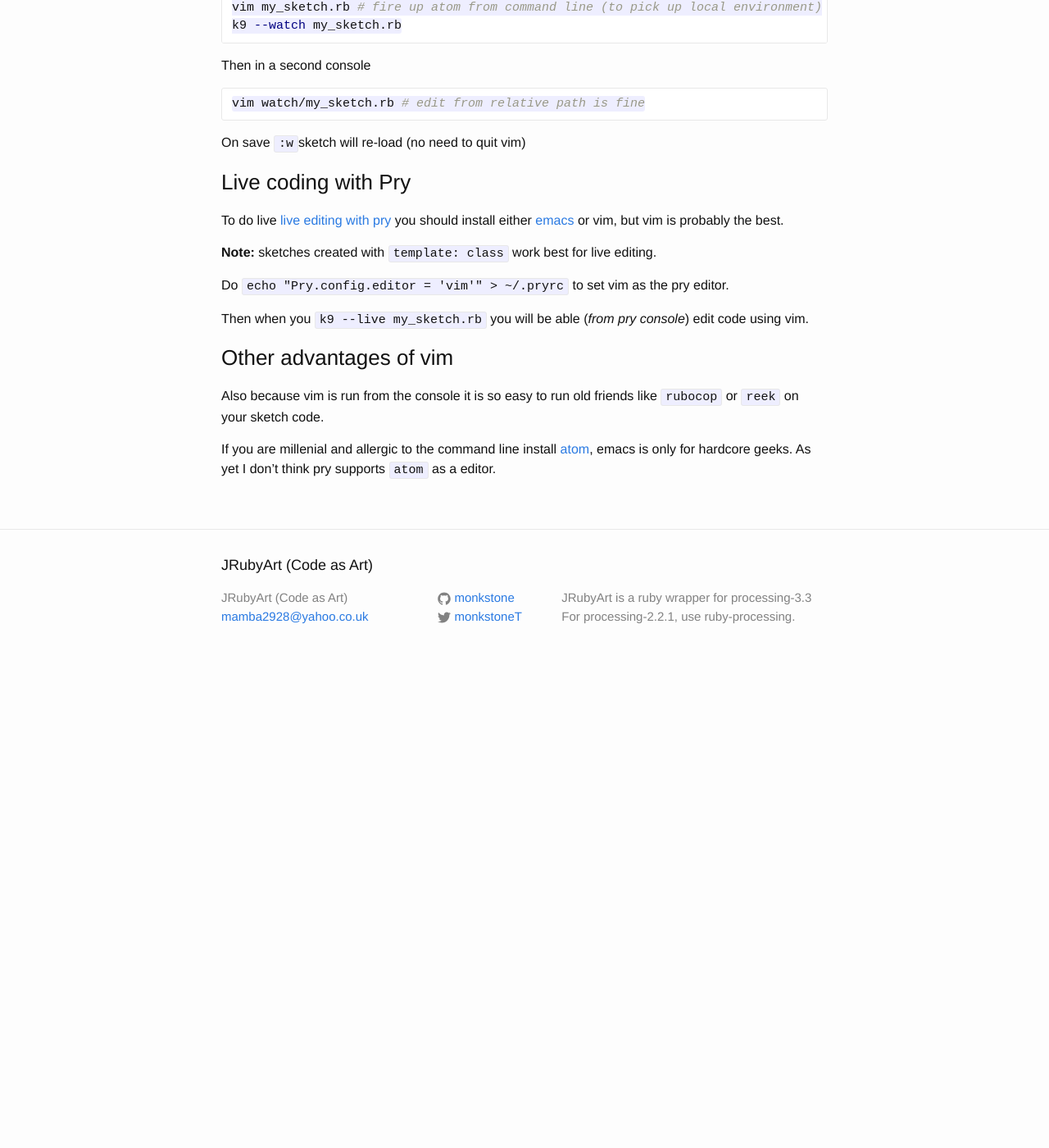
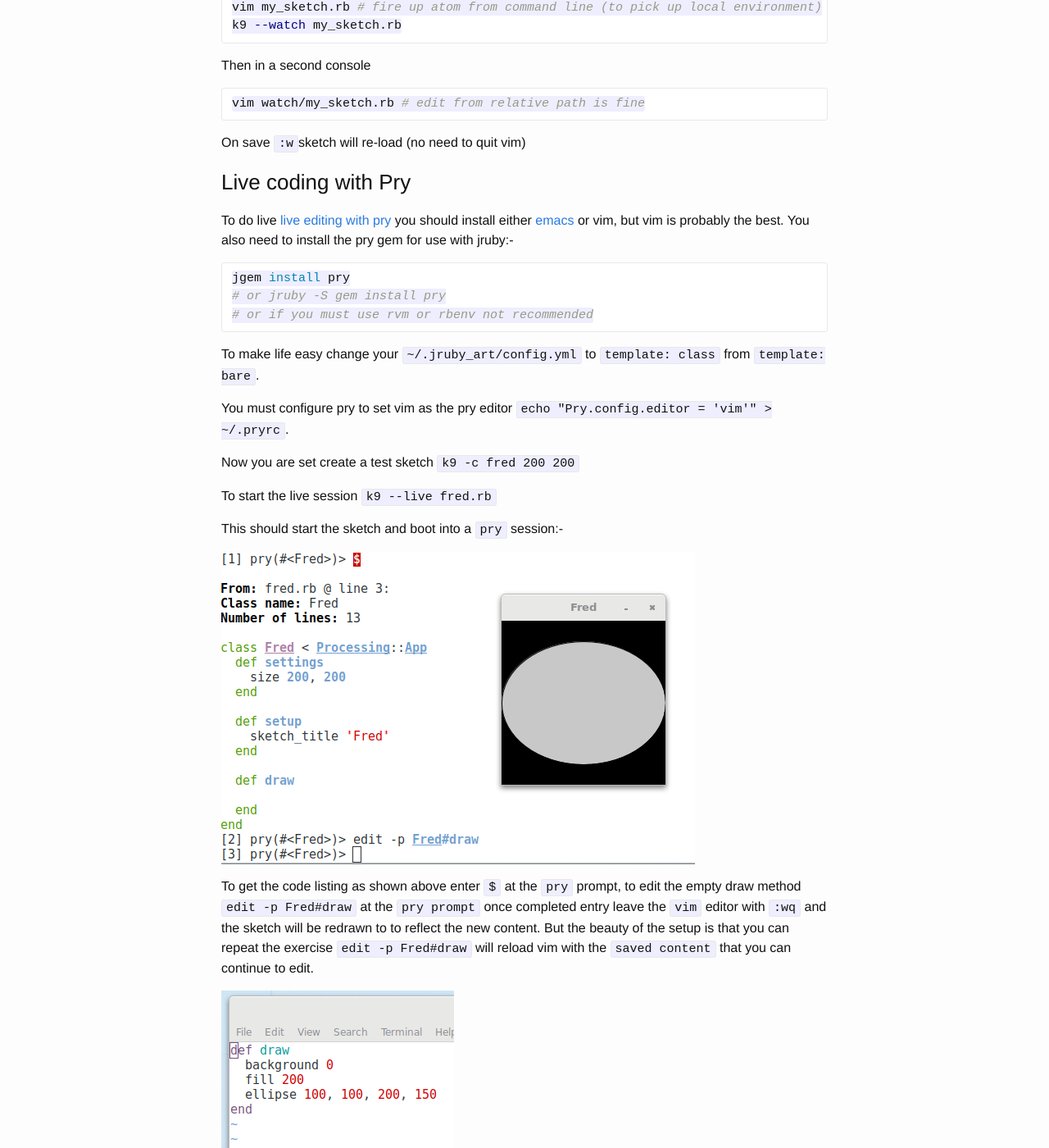
Before and after one commit to ruby-processing/JRubyArt, a Jekyll site: the page built from _editors/vim.md, in a window 1280 px wide and 1400 px high, scrolled down 618 px. Shown: the whole window at 82% size. Built offline with Jekyll 4.4.1, drawn with Linux system fonts in a browser that asks for light colours; before the commit the page ends 1441 px from its top, so only the background shows below that.

Commit message:
more on live edit

````diff
--- a/_editors/vim.md
+++ b/_editors/vim.md
@@ -31,13 +31,30 @@ On save `:w`sketch will re-load (no need to quit vim)
 
 ### Live coding with Pry ###
 
-To do live [live editing with pry][pry] you should install either [emacs][emacs] or vim, but vim is probably the best.
+To do live [live editing with pry][pry] you should install either [emacs][emacs] or vim, but vim is probably the best. You also need to install the pry gem for use with jruby:-
 
-__Note:__ sketches created with `template: class` work best for live editing.
+```bash
+jgem install pry
+# or jruby -S gem install pry
+# or if you must use rvm or rbenv not recommended
+```
 
-Do `echo "Pry.config.editor = 'vim'" > ~/.pryrc` to set vim as the pry editor.
+To make life easy change your `~/.jruby_art/config.yml` to `template: class` from `template: bare`.
 
-Then when you `k9 --live my_sketch.rb` you will be able (_from pry console_) edit code using vim.
+You must configure pry to set vim as the pry editor `echo "Pry.config.editor = 'vim'" > ~/.pryrc`.
+
+Now you are set create a test sketch `k9 -c fred 200 200`
+
+To start the live session `k9 --live fred.rb`
+
+This should start the sketch and boot into a `pry` session:-
+
+![pry session]({{ site.github.url }}/assets/fred_pry.png)
+
+To get the code listing as shown above enter `$` at the `pry` prompt, to edit the empty draw method `edit -p Fred#draw` at the `pry prompt` once completed entry leave the `vim` editor with `:wq`
+and the sketch will be redrawn to to reflect the new content. But the beauty of the setup is that you can repeat the exercise `edit -p Fred#draw` will reload vim with the `saved content` that you can continue to edit.
+
+![re-edit pry session]({{ site.github.url }}/assets/edit_p.png)
 
 ### Other advantages of vim ###
 
````
Also changed, not shown: assets/edit_p.png (added), assets/fred_pry.png (added).
